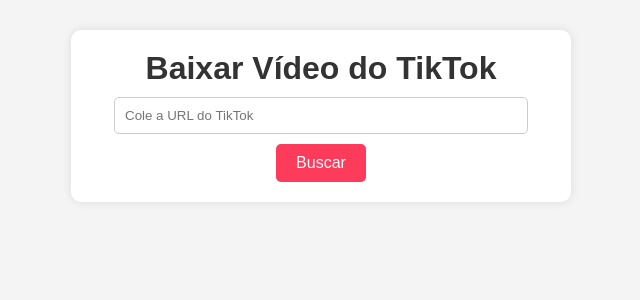
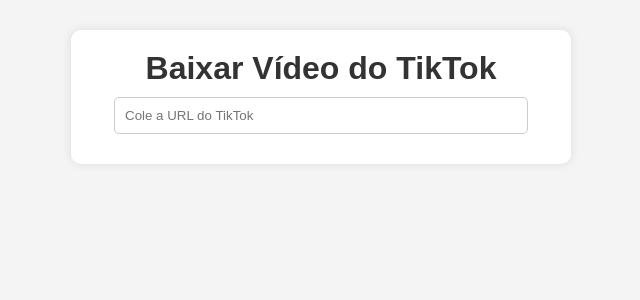
Before and after one commit to Aviator102/tikt, a Flask app: page / in a window 1280 px wide. Shown: the top 300 px of the page, without its empty margins (319-959 px from the left). Run offline with Flask 3, Linux system fonts and the light colour scheme.

Commit message:
Update index.html

```diff
--- a/templates/index.html
+++ b/templates/index.html
@@ -39,20 +39,6 @@
             border-radius: 5px;
         }
 
-        button {
-            padding: 10px 20px;
-            border: none;
-            background: #ff3b5c;
-            color: white;
-            font-size: 16px;
-            cursor: pointer;
-            border-radius: 5px;
-        }
-
-        button:hover {
-            background: #e6004c;
-        }
-
         .hidden {
             display: none;
         }
@@ -70,6 +56,7 @@
             font-family: 'Courier New', Courier, monospace;
             background-color: #f9f9f9;
             border: 1px solid #ddd;
+            overflow-wrap: break-word; /* Ensure long words break and do not overflow */
         }
 
         .download-btn {
@@ -93,10 +80,7 @@
 <body>
     <div class="container">
         <h1>Baixar Vídeo do TikTok</h1>
-        <form id="form">
-            <input type="text" id="url" placeholder="Cole a URL do TikTok" required>
-            <button type="submit">Buscar</button>
-        </form>
+        <input type="text" id="url" placeholder="Cole a URL do TikTok" required>
     </div>
 
     <!-- Exibição dos detalhes -->
@@ -107,9 +91,8 @@
     </div>
 
     <script>
-        document.getElementById("form").addEventListener("submit", async function(event) {
-            event.preventDefault();
-            const url = document.getElementById("url").value;
+        // Função para buscar os dados do vídeo automaticamente
+        async function fetchVideoData(url) {
             const infoContainer = document.getElementById("info-container");
             const videoDetails = document.getElementById("video-details");
             const downloadBtn = document.getElementById("download-btn");
@@ -134,19 +117,24 @@
                     Descrição: ${data.description}
                     Duração: ${data.duration}
                     Qualidade: ${data.quality}
-                    Tamanho: ${data.fileSize}
                     `;
                     videoDetails.textContent = formattedDetails;
 
-                    // Agora que temos o `videoUrl`, fazemos outra requisição para obter o `fileUrl`
+                    // Agora que temos o `videoUrl`, fazemos outra requisição para obter o `fileUrl` e o `fileSize`
                     const videoResponse = await fetch(data.videoUrl);
                     const videoData = await videoResponse.json();
 
                     if (videoResponse.ok) {
                         // Exibe o link de download
                         const fileUrl = videoData.fileUrl;
+                        const fileSize = videoData.fileSize; // Agora obtemos o fileSize
                         downloadBtn.href = fileUrl;
                         downloadBtn.download = videoData.fileName; // Nome do arquivo
+
+                        // Atualiza o campo de "Tamanho"
+                        const updatedDetails = `${videoDetails.textContent}\nTamanho: ${fileSize}`;
+                        videoDetails.textContent = updatedDetails;
+
                         downloadBtn.classList.remove("hidden");
                     } else {
                         alert("Erro ao acessar o link do vídeo para o download.");
@@ -159,6 +147,16 @@
             } catch (error) {
                 alert("Erro ao processar a requisição.");
             }
+        }
+
+        // Evento de "input" para quando o usuário colar a URL
+        document.getElementById("url").addEventListener("input", function() {
+            const url = this.value.trim();
+
+            // Se a URL não estiver vazia, chama a função para buscar os dados
+            if (url) {
+                fetchVideoData(url);
+            }
         });
     </script>
 </body>
```
